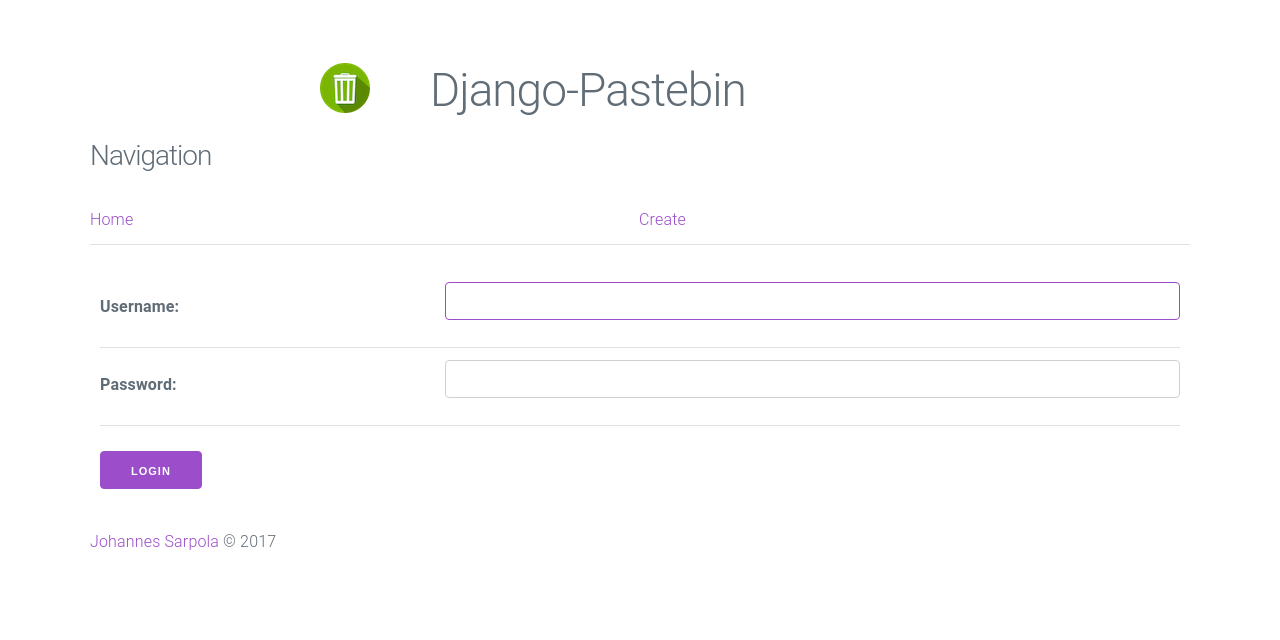
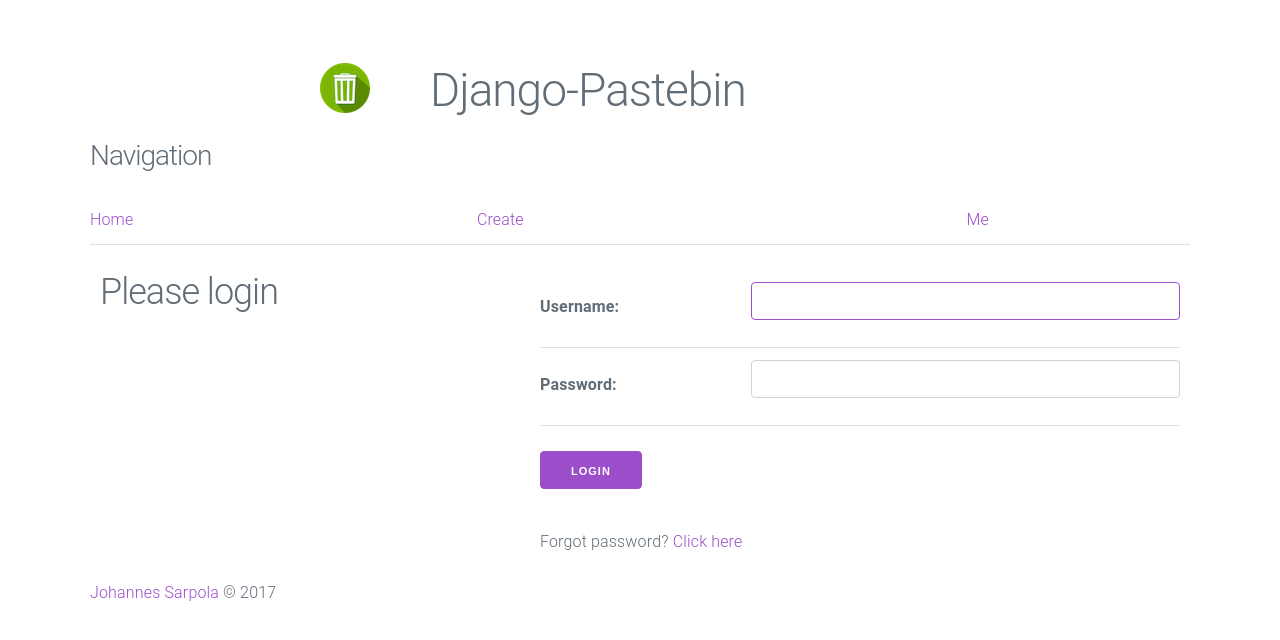
Before and after one commit to johannessarpola/django-pastebin, a Django app: page /pastebin/login in a window 1280 px wide. Shown: the top 640 px of the page. Run offline with Django 3.2, Linux system fonts and the light colour scheme; parts of the project's set-up code (start-up, migrations or seed data) failed here and were passed over.

Commit message:
modified navigation and added forgot pw link to login

```diff
--- a/pastebin/templates/pastebin/base.html
+++ b/pastebin/templates/pastebin/base.html
@@ -36,6 +36,9 @@
                             <td>
                                 <a href="{% url 'new' %}"> Create </a>
                             </td>
+                            <td>
+                                <a href="{% url 'profile' %}"> Me </a>
+                            </td>
                             {% if user.is_superuser %}
                                 <td>
                                     <a href="{% url 'admin:index' %}"> Admin </a>
--- a/pastebin/templates/pastebin/login.html
+++ b/pastebin/templates/pastebin/login.html
@@ -5,6 +5,11 @@
     {% if form.errors %}
         <p>Your username and password didn't match. Please try again.</p>
     {% endif %}
+    <div class="row">
+        <div class="column column-30">
+            <h2> Please login </h2>
+        </div>
+        <div class="column column-60">
             <form method="post" action="{% url 'login' %}">
                 {% csrf_token %}
                 <table>
@@ -21,4 +26,10 @@
                 <input type="submit" value="login"/>
                 <input type="hidden" name="next" value="{{ next }}"/>
             </form>
+            <p>
+                Forgot password? <a href="{% url 'forgot' %}"> Click here</a>
+            </p>
+        </div>
+    </div>
+
 {% endblock %}
--- a/pastebin/urls.py
+++ b/pastebin/urls.py
@@ -5,10 +5,10 @@ from . import views
 urlpatterns = [
     url(r'^$', views.index, name='index'),
     url(r'^(?P<paste_hash>\d+)/$', views.detail, name='detail'),
-    url(r'^invalid/', views.invalid_hash, name='invalid_hash'),
+    url(r'^invalid', views.invalid_hash, name='invalid_hash'),
     url(r'^new', views.new_paste, name='new'),
     url(r'^login', views.login, name='login'),
-    url(r'^logout/', views.logout, name='logout'),
+    url(r'^logout', views.logout, name='logout'),
     url(r'^register', views.register_user, name='register'),
     url(r'^forgot', views.forgot_password, name='forgot'),
     url(r'^me', views.profile, name='profile'),
```
Lines whose indentation alone changed are shown as unchanged.
